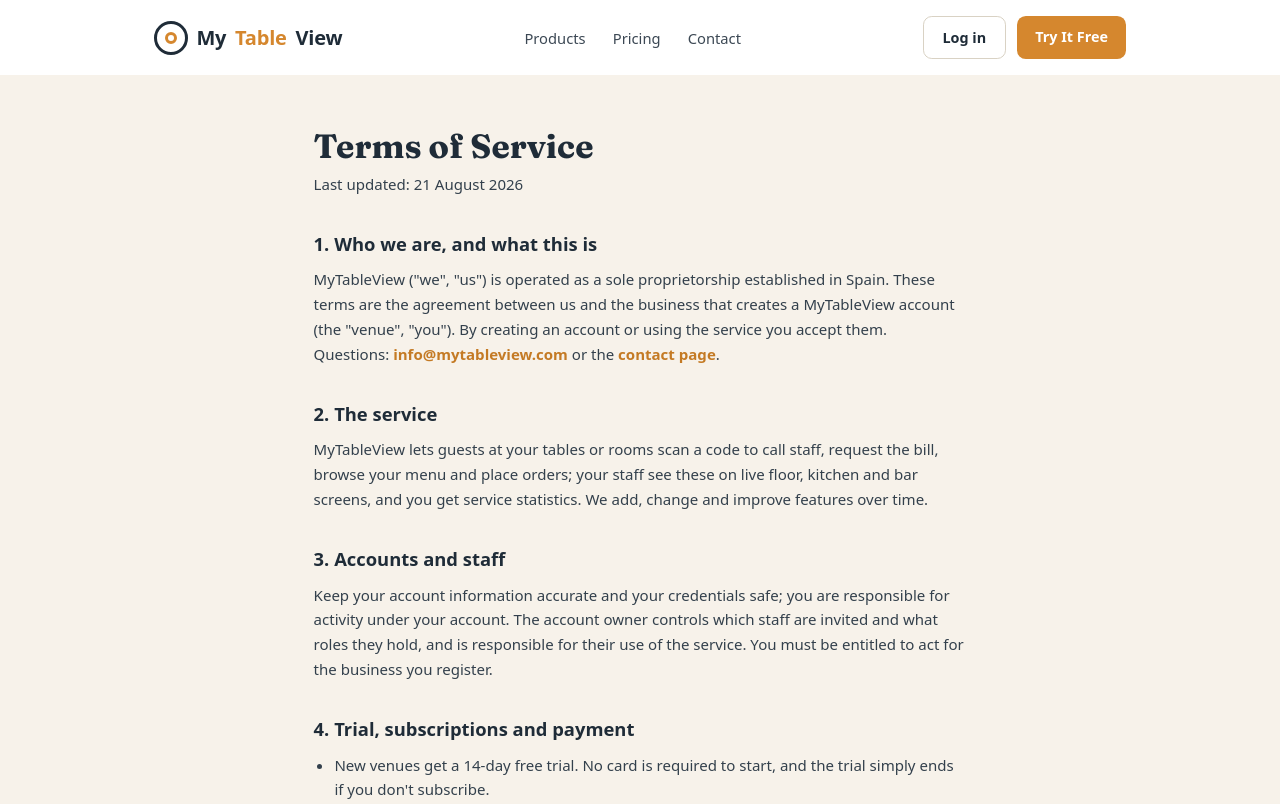
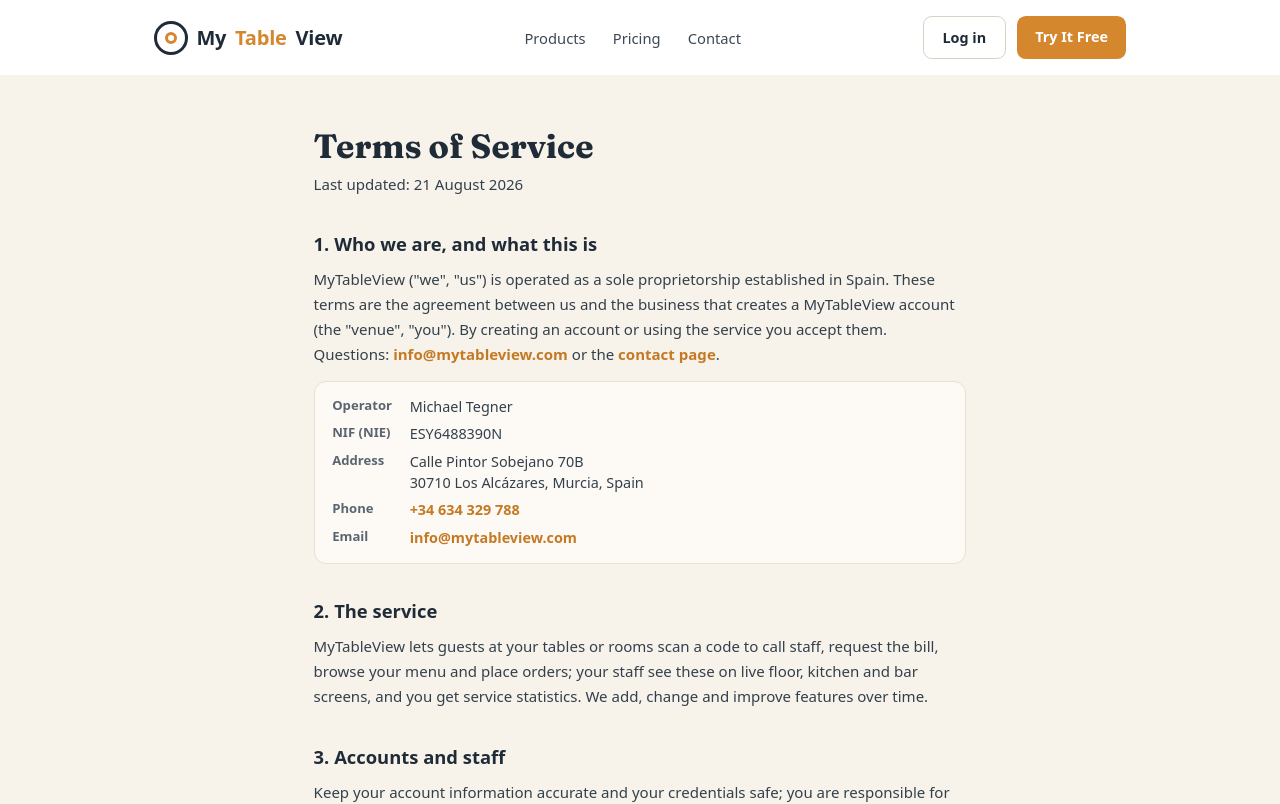
Before and after one commit to TegnerM/MyTableView, a Next.js app: page /terms in a window 1280 px wide. Shown: the top 804 px of the page. Built offline with nearby package versions, Linux system fonts and the light colour scheme; no server answers.

Commit message:
MyTableView: LSSI operator identity on legal pages, crawl-protected

```diff
--- a/src/app/legal.css
+++ b/src/app/legal.css
@@ -70,3 +70,32 @@
   display: flex;
   gap: 1.2rem;
 }
+
+/* The LSSI operator-identity block (client-assembled, crawl-safe). */
+
+.lp-operator {
+  margin: 0 0 1.2rem;
+  padding: 0.9rem 1.1rem;
+  border: 1px solid var(--lp-line);
+  border-radius: 12px;
+  background: var(--lp-cream);
+  display: grid;
+  grid-template-columns: max-content minmax(0, 1fr);
+  gap: 0.35rem 1.1rem;
+}
+
+.lp-operator > div {
+  display: contents;
+}
+
+.lp-operator dt {
+  font-size: 0.82rem;
+  font-weight: 700;
+  color: var(--lp-muted);
+}
+
+.lp-operator dd {
+  margin: 0;
+  font-size: 0.9rem;
+  color: #33404c;
+}
--- a/src/app/privacy/page.tsx
+++ b/src/app/privacy/page.tsx
@@ -2,6 +2,7 @@
 import Link from "next/link";
 import { Fraunces } from "next/font/google";
 import { EmailLink } from "@/components/EmailLink";
+import { OperatorCard } from "@/components/OperatorCard";
 import { TrackBeacon } from "@/components/TrackBeacon";
 import "../home.css";
 import "../legal.css";
@@ -69,6 +70,7 @@
             policy, write to us at <EmailLink showAddress /> or through
             the <Link href="/contact">contact page</Link>.
           </p>
+          <OperatorCard />
           <p>
             For data belonging to a venue's guests, the venue you visit
             is the data controller and we act as its processor; for
--- a/src/app/terms/page.tsx
+++ b/src/app/terms/page.tsx
@@ -2,6 +2,7 @@
 import Link from "next/link";
 import { Fraunces } from "next/font/google";
 import { EmailLink } from "@/components/EmailLink";
+import { OperatorCard } from "@/components/OperatorCard";
 import { TrackBeacon } from "@/components/TrackBeacon";
 import "../home.css";
 import "../legal.css";
@@ -71,6 +72,7 @@
             <EmailLink showAddress /> or the{" "}
             <Link href="/contact">contact page</Link>.
           </p>
+          <OperatorCard />
 
           <h2>2. The service</h2>
           <p>
--- /dev/null
+++ b/src/components/OperatorCard.tsx
@@ -0,0 +1,74 @@
+"use client";
+
+import { useEffect, useState } from "react";
+import { EmailLink } from "@/components/EmailLink";
+
+/**
+ * The LSSI operator-identity block on the legal pages.
+ *
+ * Same protection as EmailLink: every value is assembled in the
+ * browser after hydration from fragments that never form a
+ * recognisable pattern (a phone number, a NIE, a postal address) in
+ * the served HTML or anywhere in the JS bundle. Harvesters scraping
+ * source or regexing assets find nothing; a human reading the page
+ * sees the full details.
+ */
+
+const NAME = ["Mic", "hael ", "Teg", "ner"];
+const STREET = ["Calle Pintor ", "Sobe", "jano ", "70B"];
+const CITY = ["30710 Los ", "Alcá", "zares, ", "Murcia, ", "Spain"];
+const NIE = ["ES", "Y64", "88", "390", "N"];
+const PHONE = ["+34 ", "634 ", "329 ", "788"];
+
+export function OperatorCard() {
+  const [ready, setReady] = useState(false);
+
+  useEffect(() => {
+    setReady(true);
+  }, []);
+
+  const join = (parts: string[]) => parts.join("");
+
+  return (
+    <dl className="lp-operator">
+      <div>
+        <dt>Operator</dt>
+        <dd>{ready ? join(NAME) : "…"}</dd>
+      </div>
+      <div>
+        <dt>NIF (NIE)</dt>
+        <dd>{ready ? join(NIE) : "…"}</dd>
+      </div>
+      <div>
+        <dt>Address</dt>
+        <dd>
+          {ready ? (
+            <>
+              {join(STREET)}
+              <br />
+              {join(CITY)}
+            </>
+          ) : (
+            "…"
+          )}
+        </dd>
+      </div>
+      <div>
+        <dt>Phone</dt>
+        <dd>
+          {ready ? (
+            <a href={`tel:${join(PHONE).replace(/\s/g, "")}`}>{join(PHONE)}</a>
+          ) : (
+            "…"
+          )}
+        </dd>
+      </div>
+      <div>
+        <dt>Email</dt>
+        <dd>
+          <EmailLink showAddress />
+        </dd>
+      </div>
+    </dl>
+  );
+}
```
